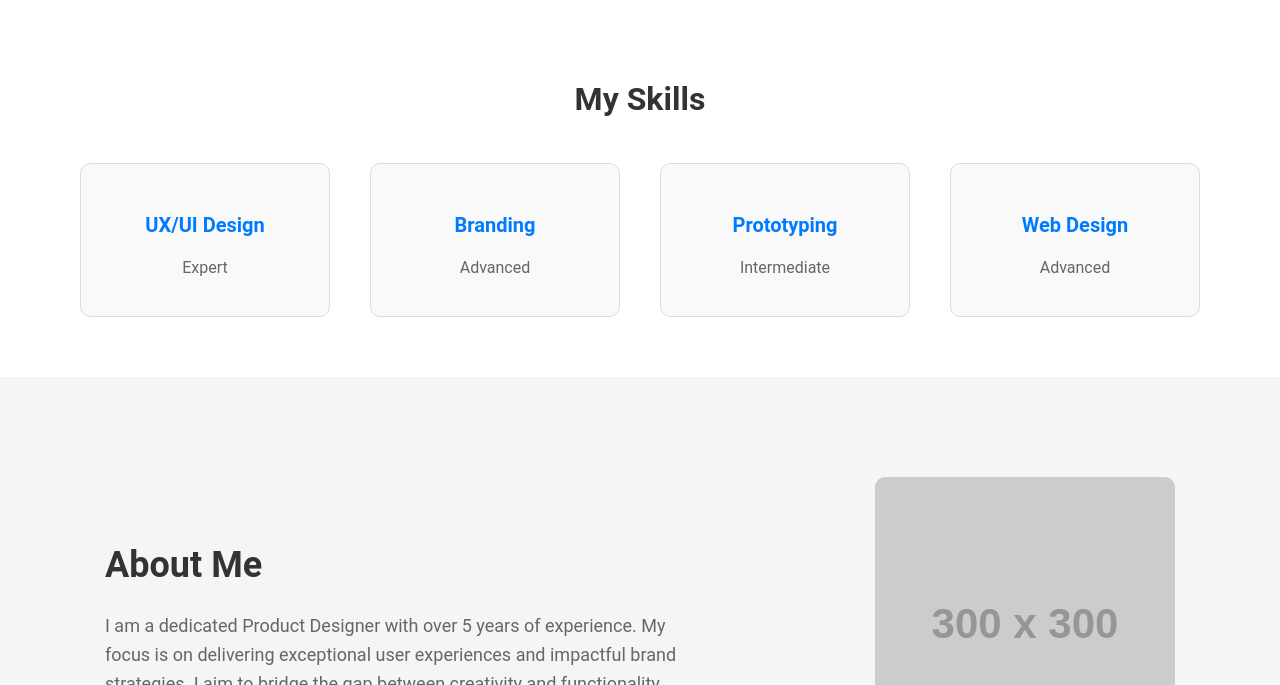
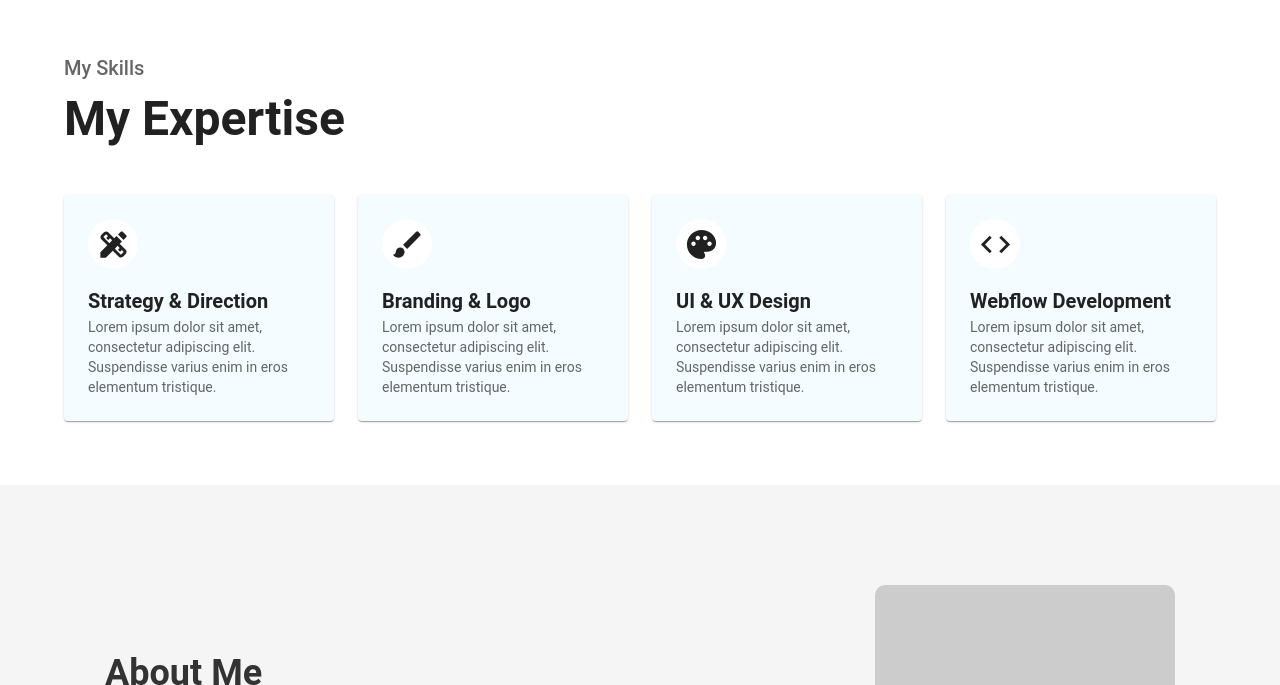
Before and after one commit to formosachiang/my-website, a React (Create React App) app: page / in a window 1280 px wide. Shown: the part 812-1497 px from the top of the page. Built offline with nearby package versions, Linux system fonts and the light colour scheme.

Commit message:
Update skills section and theme palette

```diff
--- a/src/App.js
+++ b/src/App.js
@@ -1,4 +1,6 @@
 import React from "react";
+import { ThemeProvider } from "@mui/material/styles";
+import theme from "./theme/theme";
 import Header from "./components/Header";
 import IntroSection from "./components/IntroSection";
 import SkillsSection from "./components/SkillsSection";
@@ -10,7 +12,7 @@ import Footer from "./components/Footer";
 
 function App() {
   return (
-    <div>
+    <ThemeProvider theme={theme}>
       <Header />
       <IntroSection />
       <SkillsSection />
@@ -19,7 +21,7 @@ function App() {
       <FeedbackSection />
       <ContactSection />
       <Footer />
-    </div>
+    </ThemeProvider>
   );
 }
 
--- a/src/components/SkillsSection.jsx
+++ b/src/components/SkillsSection.jsx
@@ -1,44 +1,102 @@
 import React from "react";
+import { Box, Grid, Card, Typography, Container } from "@mui/material";
+import { styled } from "@mui/system";
+import DesignServicesIcon from "@mui/icons-material/DesignServices";
+import BrushIcon from "@mui/icons-material/Brush";
+import PaletteIcon from "@mui/icons-material/Palette";
+import CodeIcon from "@mui/icons-material/Code";
+// import { useTheme } from "@mui/material/styles";
 
 const skills = [
-  { skill: "UX/UI Design", level: "Expert" },
-  { skill: "Branding", level: "Advanced" },
-  { skill: "Prototyping", level: "Intermediate" },
-  { skill: "Web Design", level: "Advanced" },
+  {
+    title: "Strategy & Direction",
+    description:
+      "Lorem ipsum dolor sit amet, consectetur adipiscing elit. Suspendisse varius enim in eros elementum tristique.",
+    icon: <DesignServicesIcon fontSize="large" />,
+  },
+  {
+    title: "Branding & Logo",
+    description:
+      "Lorem ipsum dolor sit amet, consectetur adipiscing elit. Suspendisse varius enim in eros elementum tristique.",
+    icon: <BrushIcon fontSize="large" />,
+  },
+  {
+    title: "UI & UX Design",
+    description:
+      "Lorem ipsum dolor sit amet, consectetur adipiscing elit. Suspendisse varius enim in eros elementum tristique.",
+    icon: <PaletteIcon fontSize="large" />,
+  },
+  {
+    title: "Webflow Development",
+    description:
+      "Lorem ipsum dolor sit amet, consectetur adipiscing elit. Suspendisse varius enim in eros elementum tristique.",
+    icon: <CodeIcon fontSize="large" />,
+  },
 ];
 
+// 自訂 Card 風格
+const SkillCard = styled(Card)(({ theme }) => ({
+  padding: theme.spacing(3),
+  textAlign: "left",
+  backgroundColor: theme.palette.quaternary.main, // 修改為第四個顏色（背景色）
+  transition: "all 0.3s ease-in-out",
+  position: "relative",
+  "&:hover": {
+    boxShadow: "0px 4px 20px rgba(0, 0, 0, 0.1)",
+    "&::after": {
+      content: '""',
+      position: "absolute",
+      left: 0,
+      bottom: 0,
+      width: "100%",
+      height: "4px",
+      backgroundColor: theme.palette.tertiary.main, // 修改為第三個顏色（底線）
+    },
+  },
+}));
+
 const SkillsSection = () => {
+  // const theme = useTheme();
+
   return (
-    <section
-      style={{
-        padding: "60px 20px",
-        backgroundColor: "#ffffff",
-      }}
-    >
-      <h2 style={{ fontSize: "32px", color: "#333", textAlign: "center", marginBottom: "40px" }}>
-        My Skills
-      </h2>
-      <div style={{ display: "flex", justifyContent: "center", gap: "40px", flexWrap: "wrap" }}>
-        {skills.map((skill, index) => (
-          <div
-            key={index}
-            style={{
-              width: "250px",
-              textAlign: "center",
-              border: "1px solid #ddd",
-              borderRadius: "10px",
-              padding: "20px",
-              backgroundColor: "#f9f9f9",
-            }}
-          >
-            <h4 style={{ fontSize: "20px", color: "#007BFF", marginBottom: "10px" }}>
-              {skill.skill}
-            </h4>
-            <p style={{ fontSize: "16px", color: "#666" }}>{skill.level}</p>
-          </div>
-        ))}
-      </div>
-    </section>
+    <Container maxWidth="lg">
+      <Box sx={{ py: 8 }}>
+        <Typography variant="h6" color="textSecondary" gutterBottom>
+          My Skills
+        </Typography>
+        <Typography variant="h3" fontWeight="bold" gutterBottom>
+          My Expertise
+        </Typography>
+        <Grid container spacing={3} sx={{ mt: 3 }}>
+          {skills.map((skill, index) => (
+            <Grid item xs={12} sm={6} md={3} key={index}>
+              <SkillCard>
+                <Box
+                  sx={{
+                    backgroundColor: "white",
+                    borderRadius: "50%",
+                    width: 50,
+                    height: 50,
+                    display: "flex",
+                    alignItems: "center",
+                    justifyContent: "center",
+                    marginBottom: 2,
+                  }}
+                >
+                  {skill.icon}
+                </Box>
+                <Typography variant="h6" fontWeight="bold">
+                  {skill.title}
+                </Typography>
+                <Typography variant="body2" color="textSecondary">
+                  {skill.description}
+                </Typography>
+              </SkillCard>
+            </Grid>
+          ))}
+        </Grid>
+      </Box>
+    </Container>
   );
 };
 
--- a/src/theme/theme.js
+++ b/src/theme/theme.js
@@ -2,14 +2,20 @@ import { createTheme } from "@mui/material/styles";
 
 const theme = createTheme({
   palette: {
+    background: {
+      default: "#ffffff",
+    },
     primary: {
       main: "#083D77",
     },
     secondary: {
       main: "#FF6F61",
     },
-    background: {
-      default: "#ffffff",
+    tertiary: {
+      main: "#5E3BEE",
+    },
+    quaternary: {
+      main: "#F5FCFF",
     },
   },
   typography: {
```
